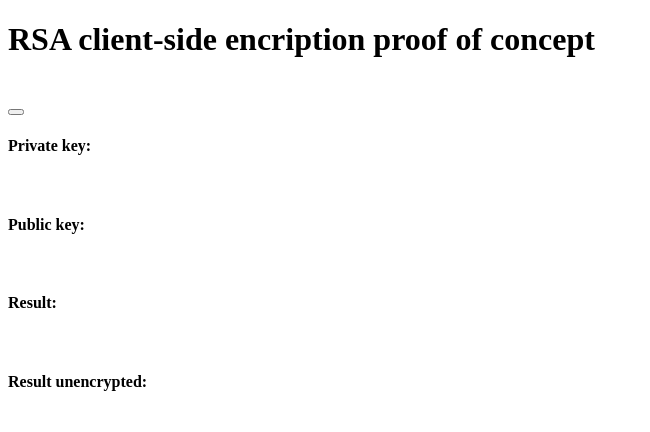
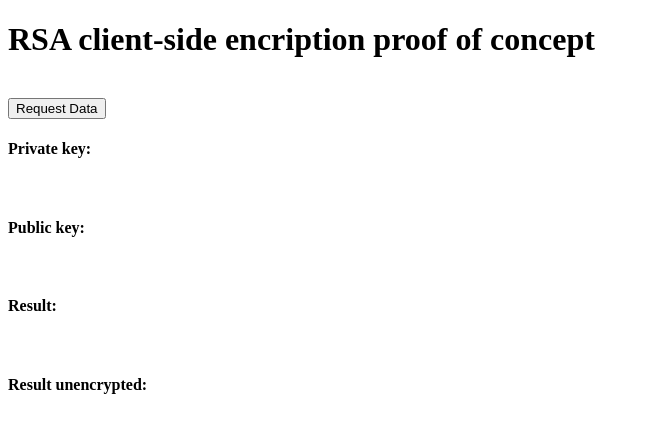
Before and after one commit to nrodriguezsuarez/nrodriguezsuarez.github.io, a plain HTML site: page index.html in a window 1280 px wide. Shown: the whole page, without its empty margins (0-650 px from the left). Drawn offline with Linux system fonts and the light colour scheme.

Commit message:
button text added

```diff
--- a/index.html
+++ b/index.html
@@ -3,7 +3,7 @@
 <body>
 <h1>RSA client-side encription proof of concept</h1>
 <br>
-<button onclick="RequesData()"></button>
+<button onclick="RequesData()">Request Data</button>
 <br>
 <h4>Private key:</h4>
 <p id="id_privateKey"></p>
```
